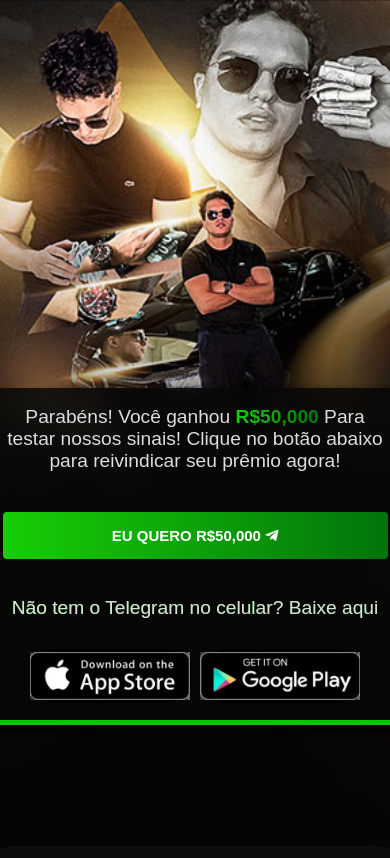
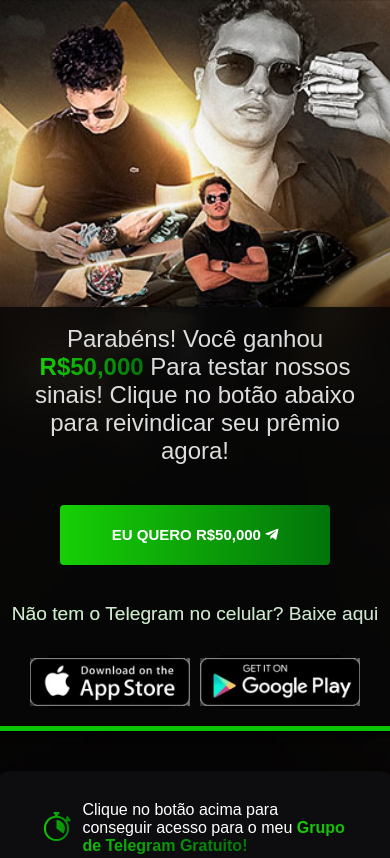
Before and after one commit to ArthurItajahy/reidowin, a plain HTML site: page index.html in a window 390 px wide. Shown: the top 858 px of the page. Drawn offline with Linux system fonts and the light colour scheme.

Commit message:
Fix_margin_mobile

```diff
--- a/styles.css
+++ b/styles.css
@@ -14,7 +14,7 @@ body {
     background-position: center;
     display: flex;
     flex-direction: column;
-    height: 135vh;
+    height: 125vh;
 }
 
 /* Navbar */
@@ -48,7 +48,8 @@ body {
 .login-container {
     flex: 1;
     display: flex;
-    justify-content: center;
+    justify-content: right;
+    margin-right: 200px;
     align-items: center;
     padding: 20px;
     margin-top: 30px; /* Adjusted for fixed navbar */
@@ -67,10 +68,9 @@ body {
     border-radius: 10px;
     color: #ddd;
     box-shadow: 0 4px 8px rgba(0, 0, 0, 0.459);
-    width: 35%;
+    width: 30%;
     min-width: 420px; /* Prevents form from being too small */
     align-items: normal;
-
     /* Create the gradient border */
     border-bottom: 5px solid;
     border-color: rgba(9, 221, 2, 0.89);
@@ -182,7 +182,7 @@ body {
 .button-container {
     display: flex;
     justify-content: center;
-    gap: 40px;
+    gap: 20px;
     margin-top: 20px;
 }
 
@@ -266,6 +266,8 @@ p.soft{
     }
 
     .login-container {
+        justify-content: center;
+        margin-right: 0px;
         flex-direction: column;
         margin-top: 70px; /* Less space for smaller screens */
 
@@ -277,8 +279,10 @@ p.soft{
         margin-top: 62%;
     }
     .login-container h2 {
+        margin-left: 4%;
+        margin-right: 4%;
 
-        font-size: 1.2rem;
+        font-size: 1.5rem;
 
 
     }
@@ -290,7 +294,8 @@ p.soft{
 
 
     .login-container button.principal {
-        width: 100%;
+        width: 70%;
+        height: 60px;
         font-size: 15px;
     }
 
```
